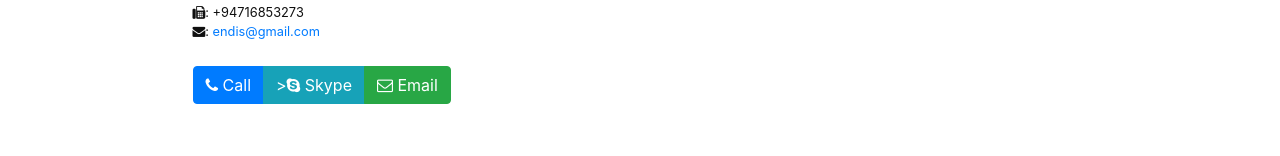
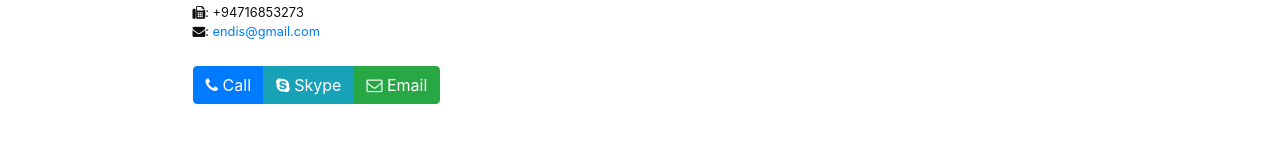
Before and after one commit to ThanujiNanayakkara/endis, a React (Create React App) app: page /contact in a window 1280 px wide. Shown: the part 642-798 px from the top of the page. Built offline with nearby package versions, Linux system fonts and the light colour scheme; no server answers.

Commit message:
Graphs working

```diff
--- a/src/components/ContactComponent.js
+++ b/src/components/ContactComponent.js
@@ -77,7 +77,7 @@ class Contact extends Component{
                     <div className="col-12 col-sm-11 offset-sm-1">
                         <div className="btn-group" role="group">
                             <a role="button" className="btn btn-primary" href="tel:+85212345678"><i className="fa fa-phone"></i> Call</a>
-                            <a role="button" className="btn btn-info" href="skype:echo123?call">><i className="fa fa-skype"></i> Skype</a>
+                            <a role="button" className="btn btn-info" href="skype:echo123?call"><i className="fa fa-skype"></i> Skype</a>
                             <a role="button" className="btn btn-success" href="mailto:confusion@food.net"><i className="fa fa-envelope-o"></i> Email</a>
                         </div>
                     </div>
```
